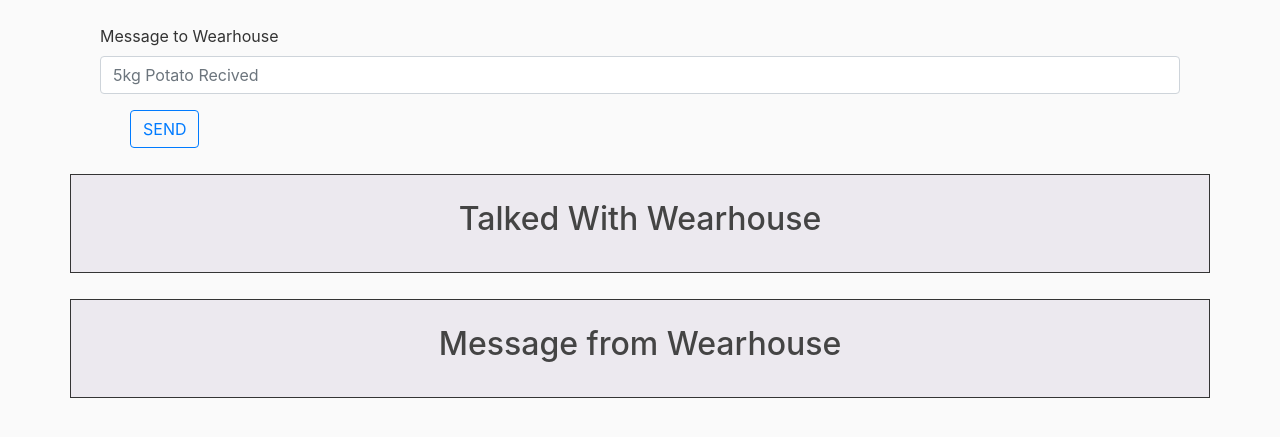
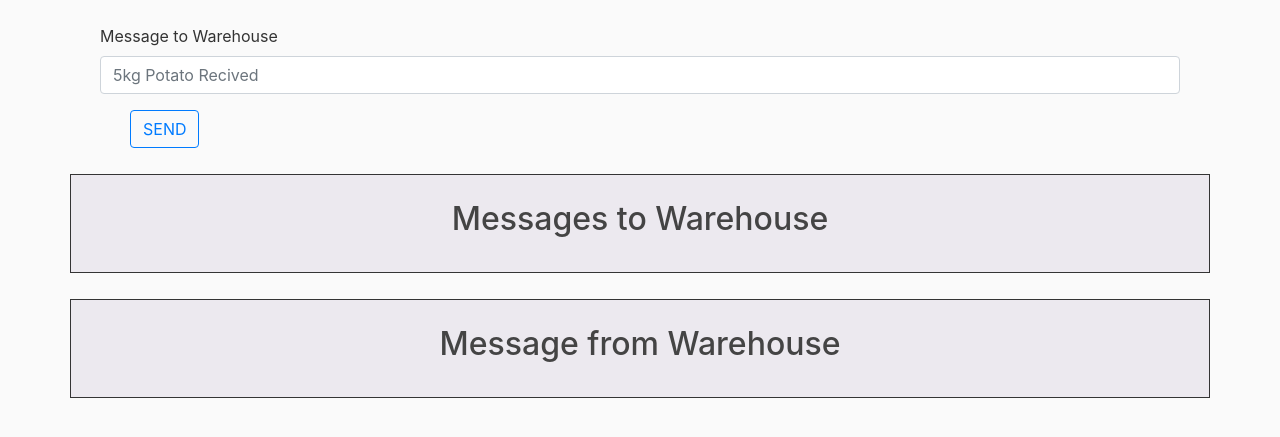
Before and after one commit to old-school-kid/Warehouse-management, a Flask app: page /Restaurant in a window 1280 px wide. Shown: the part 56-493 px from the top of the page. Run offline with Flask 2, Linux system fonts and the light colour scheme; data that the repository does not hold is empty; some libraries are stand-ins or nearby versions.

Commit message:
spelling

```diff
--- a/templates/Restaurant.html
+++ b/templates/Restaurant.html
@@ -6,7 +6,7 @@
     <div class="col-lg-12 login-form">
         <form action="/msgtowhfr" method="POST">
             <div class="form-group">
-                <label class="form-control-label">Message to Wearhouse</label>
+                <label class="form-control-label">Message to Warehouse</label>
                 <input type="text" class="form-control" placeholder="5kg Potato Recived" name="mtwfr">
             </div>
 
@@ -23,7 +23,7 @@
 </div>
 
 <div class="container"  id="msgbox" style="color: #e9ecef; border: 1px solid #343434; margin-top: 2%; padding: 2%;">
-    <h2 style="text-align: center;">Talked With Wearhouse</h2>
+    <h2 style="text-align: center;">Messages to Warehouse</h2>
     {% for x in info1 %}
         <div class="container">
             <h4>
@@ -35,7 +35,7 @@
 
 
 <div class="container"  id="msgbox" style="color: #e9ecef; border: 1px solid #343434; margin-top: 2%; padding: 2%;">
-    <h2 style="text-align: center;">Message from Wearhouse</h2>
+    <h2 style="text-align: center;">Message from Warehouse</h2>
     {% for x in info2 %}
         <div class="container">
             <h4>
```
